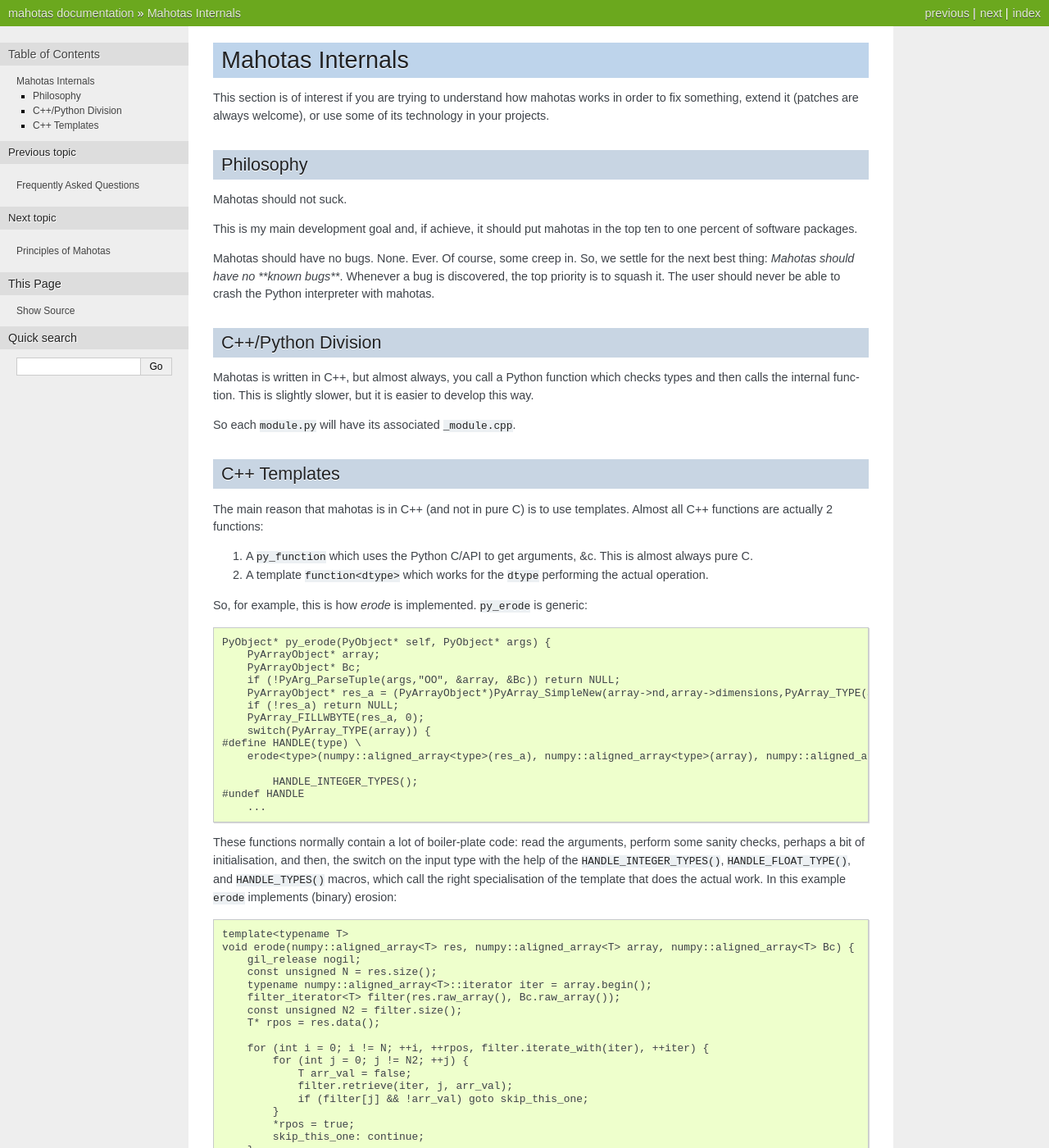
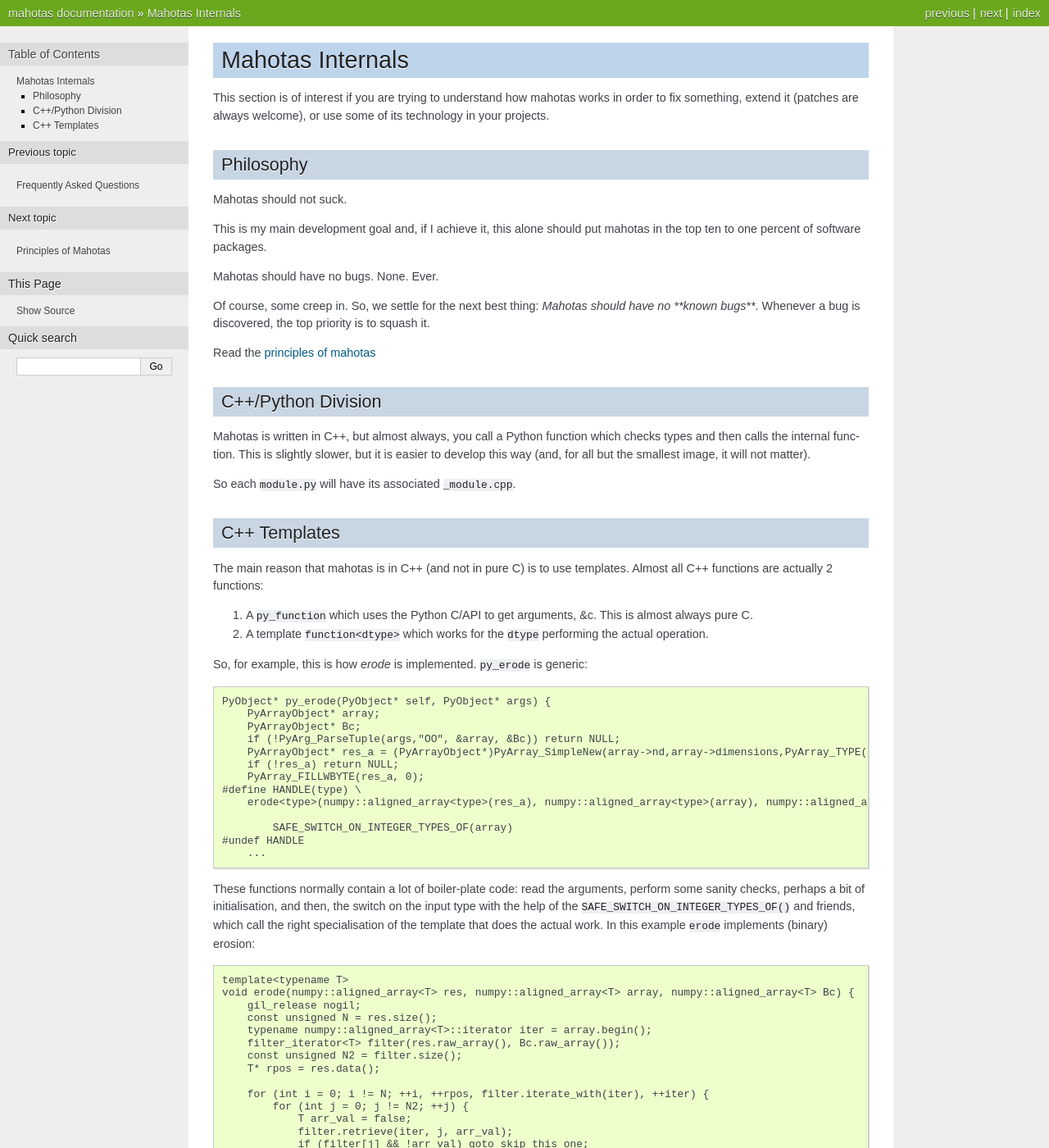
Before and after one commit to luispedro/mahotas, a Sphinx documentation site: the page built from docs/source/internals.rst, in a window 1280 px wide and 1400 px high. Shown: the whole window at 82% size. Built offline with Sphinx 7.4.7, drawn with Linux system fonts in a browser that asks for light colours; formulas are drawn with MathJax 3; the version number could not be read and is left out.

Commit message:
DOC Update internals. Mention release schedule

```diff
--- a/docs/source/internals.rst
+++ b/docs/source/internals.rst
@@ -11,13 +11,16 @@
 
 Mahotas should not suck.
 
-This is my main development goal and, if achieve, it should put mahotas in the
-top ten to one percent of software packages.
+This is my main development goal and, if I achieve it, this alone should put
+mahotas in the top ten to one percent of software packages.
 
-Mahotas should have no bugs. None. Ever. Of course, some creep in. So, we
-settle for the next best thing: *Mahotas should have no **known bugs***.
-Whenever a bug is discovered, the top priority is to squash it. The user
-should never be able to crash the Python interpreter with mahotas.
+Mahotas should have no bugs. None. Ever.
+
+Of course, some creep in. So, we settle for the next best thing: *Mahotas
+should have no **known bugs***.  Whenever a bug is discovered, the top priority
+is to squash it.
+
+Read the `principles of mahotas <principles.html>`__
 
 
 C++/Python Division
@@ -25,7 +28,8 @@
 
 Mahotas is written in C++, but almost always, you call a Python function which
 checks types and then calls the internal function. This is slightly slower, but
-it is easier to develop this way.
+it is easier to develop this way (and, for all but the smallest image, it will
+not matter).
 
 So each ``module.py`` will have its associated ``_module.cpp``.
 
@@ -49,11 +53,10 @@
         PyArrayObject* res_a = (PyArrayObject*)PyArray_SimpleNew(array->nd,array->dimensions,PyArray_TYPE(array));
         if (!res_a) return NULL;
         PyArray_FILLWBYTE(res_a, 0);
-        switch(PyArray_TYPE(array)) {
     #define HANDLE(type) \
         erode<type>(numpy::aligned_array<type>(res_a), numpy::aligned_array<type>(array), numpy::aligned_array<type>(Bc));\
 
-            HANDLE_INTEGER_TYPES();
+            SAFE_SWITCH_ON_INTEGER_TYPES_OF(array)
     #undef HANDLE
         ...
 
@@ -61,9 +64,9 @@
 These functions normally contain a lot of boiler-plate code: read the
 arguments, perform some sanity checks, perhaps a bit of initialisation, and
 then, the switch on the input type with the help of the
-``HANDLE_INTEGER_TYPES()``, ``HANDLE_FLOAT_TYPE()``, and ``HANDLE_TYPES()``
-macros, which call the right specialisation of the template that does the
-actual work. In this example ``erode`` implements (binary) erosion::
+``SAFE_SWITCH_ON_INTEGER_TYPES_OF()`` and friends, which call the right
+specialisation of the template that does the actual work. In this example
+``erode`` implements (binary) erosion::
 
     template<typename T>
     void erode(numpy::aligned_array<T> res, numpy::aligned_array<T> array, numpy::aligned_array<T> Bc) {
```
Also changed, not shown: README.rst (+8 -0 lines), docs/source/index.rst (+14 -0 lines), docs/source/principles.rst (+8 -8 lines).
